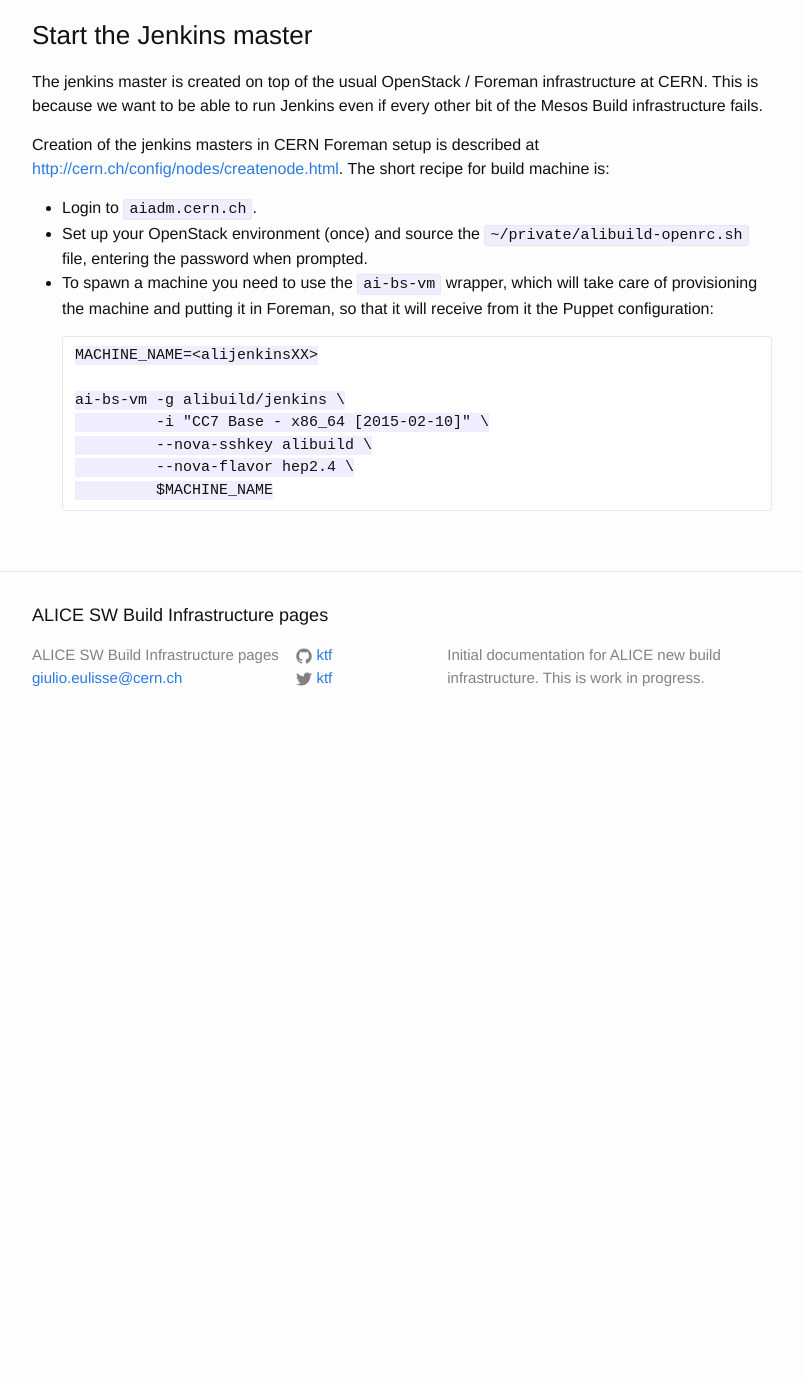
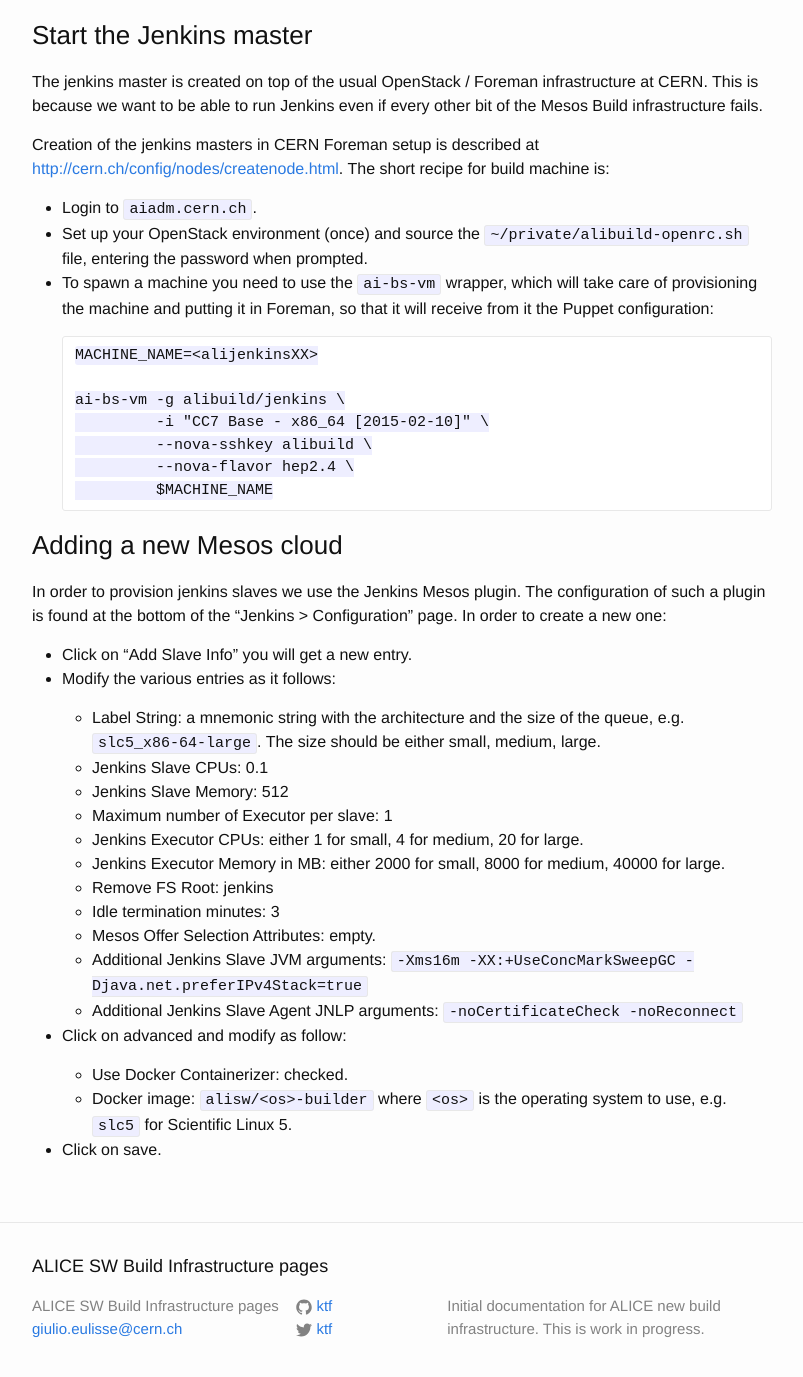
Before and after one commit to alisw/alisw.github.io, a Jekyll site: the page built from infrastructure-jenkins.markdown, in a window 1280 px wide and 1400 px high, scrolled down 481 px. Shown: the top 1377 px of the window, without its empty margins (238-1041 px from the left). Built offline with Jekyll 4.4.1, drawn with Linux system fonts in a browser that asks for light colours; before the commit the page ends 1230 px from its top, so only the background shows below that.

Commit message:
Add instruction on how to create a Mesos queue in jenkins.

```diff
--- a/infrastructure-jenkins.markdown
+++ b/infrastructure-jenkins.markdown
@@ -46,3 +46,33 @@
                --nova-sshkey {{site.builduser}} \
                --nova-flavor {{site.openstack_master_flavor}} \
                $MACHINE_NAME
+
+### Adding a new Mesos cloud
+
+In order to provision jenkins slaves we use the Jenkins Mesos plugin. The
+configuration of such a plugin is found at the bottom of the "Jenkins >
+Configuration" page. In order to create a new one:
+
+- Click on "Add Slave Info" you will get a new entry.
+- Modify the various entries as it follows:
+
+    - Label String: a mnemonic string with the architecture and the size of the queue,
+      e.g. `slc5_x86-64-large`. The size should be either small, medium, large.
+    - Jenkins Slave CPUs: 0.1
+    - Jenkins Slave Memory: 512
+    - Maximum number of Executor per slave: 1
+    - Jenkins Executor CPUs: either 1 for small, 4 for medium, 20 for large.
+    - Jenkins Executor Memory in MB: either 2000 for small, 8000 for medium, 40000 for large.
+    - Remove FS Root: jenkins
+    - Idle termination minutes: 3
+    - Mesos Offer Selection Attributes: empty.
+    - Additional Jenkins Slave JVM arguments: `-Xms16m -XX:+UseConcMarkSweepGC -Djava.net.preferIPv4Stack=true`
+    - Additional Jenkins Slave Agent JNLP arguments: `-noCertificateCheck -noReconnect`
+
+- Click on advanced and modify as follow:
+
+    - Use Docker Containerizer: checked.
+    - Docker image: `alisw/<os>-builder` where `<os>` is the operating system
+      to use, e.g. `slc5` for Scientific Linux 5.
+
+- Click on save.
```
